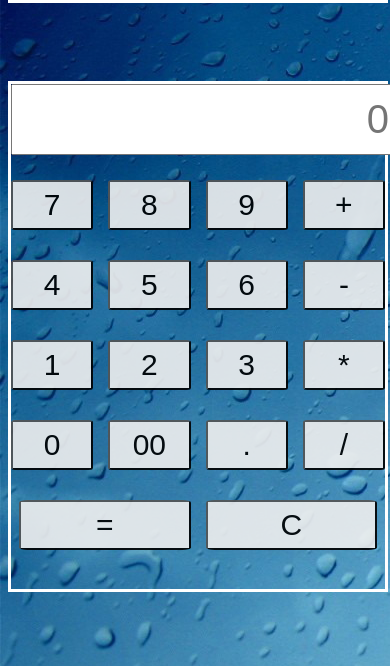
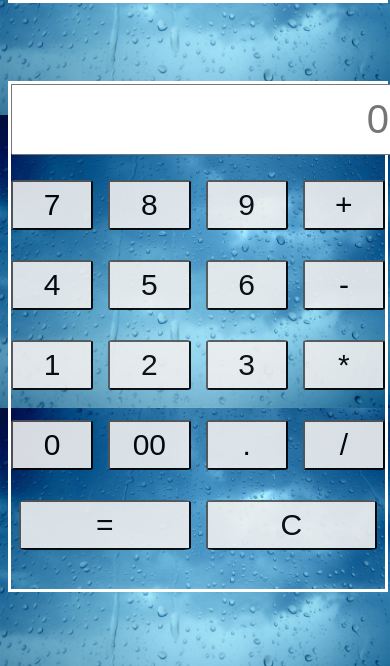
Before and after one commit to mateuszrosa/Calculator, a website: page index.html in a window 390 px wide. Shown: the part 178-844 px from the top of the page. Drawn offline with Linux system fonts and the light colour scheme.

Commit message:
rwd for background

```diff
--- a/scss/main.scss
+++ b/scss/main.scss
@@ -2,6 +2,9 @@
 
 body {
   background-image: url('../images/Background.jpg');
+    @media (max-width: 425px) {
+      background-size: contain;
+    }
 }
 
 .head {
```
Also changed, not shown: css/main.css.
